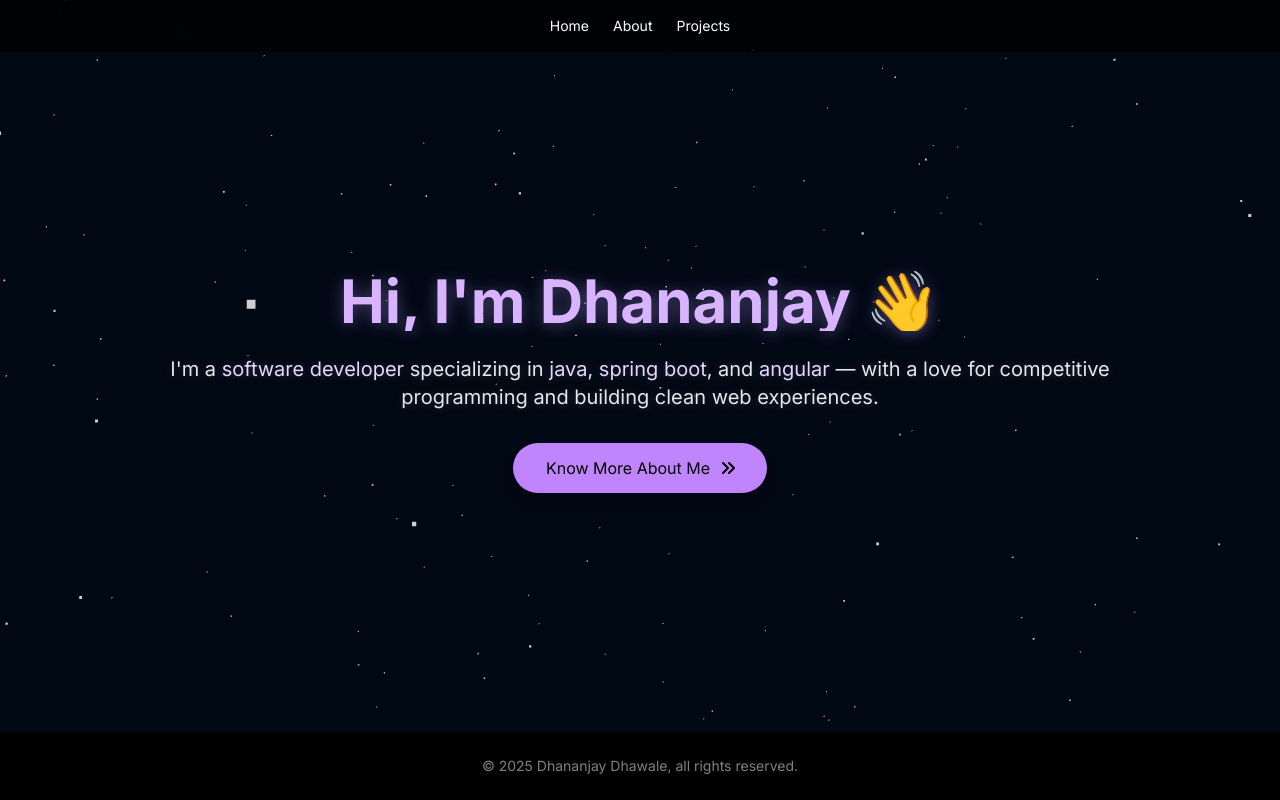
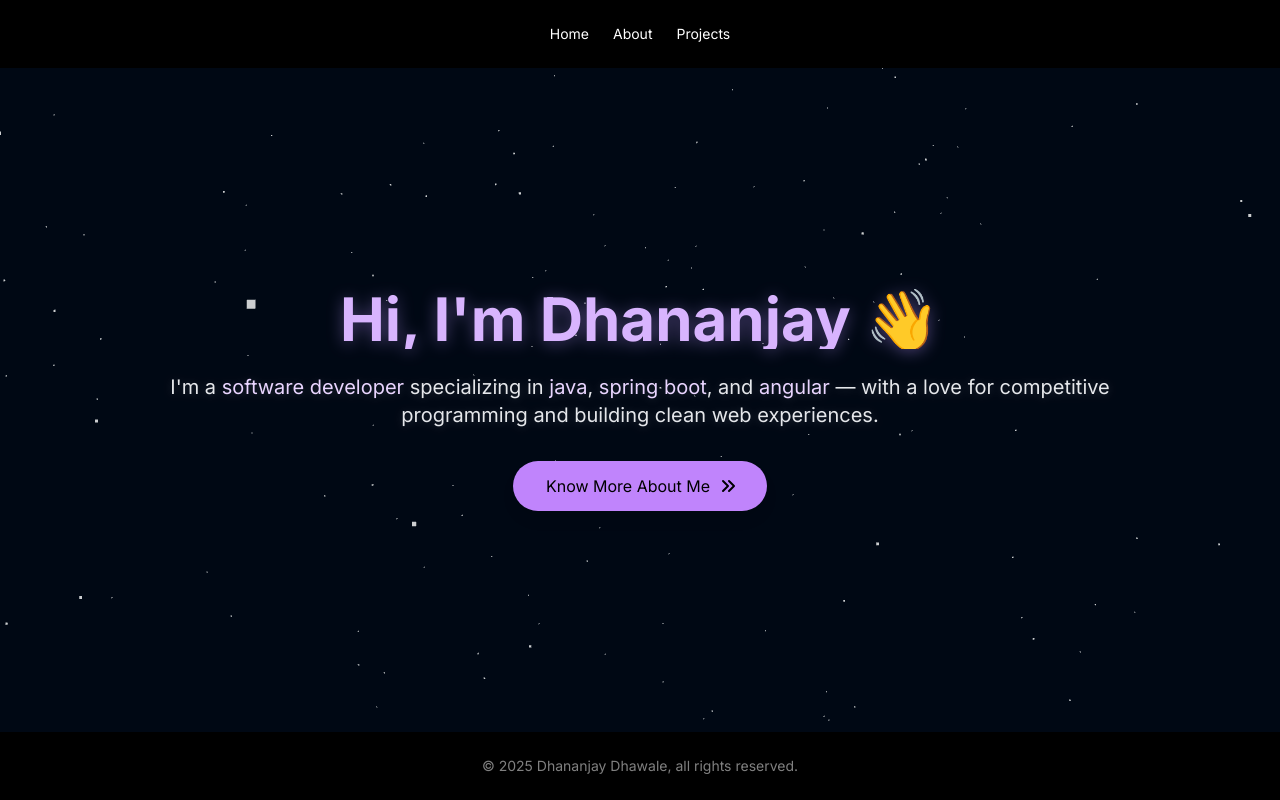
Before and after one commit to dhananjay-dhawale/astro-portfolio, an Astro site: page / in a window 1280 px wide. Built offline with nearby package versions, Linux system fonts and the light colour scheme; Astro itself is replaced by a stand-in of ours.

Commit message:
more subtle changes

```diff
--- a/src/components/Header.tsx
+++ b/src/components/Header.tsx
@@ -1,6 +1,6 @@
 export default function Header() {
   return (
-    <header className="sticky top-0 z-50 bg-black/70 backdrop-blur text-white px-6 py-4 flex justify-center items-center">
+    <header className="sticky top-0 z-50 bg-black text-white px-6 py-6 flex justify-center items-center">
       <nav className="space-x-6 text-sm">
         <a href="/astro-portfolio/" className="hover:text-sky-400">Home</a>
         <a href="/astro-portfolio/about" className="hover:text-sky-400">About</a>
--- a/src/layouts/BaseLayout.astro
+++ b/src/layouts/BaseLayout.astro
@@ -14,8 +14,10 @@ import Footer from '../components/Footer.tsx';
   <body class="bg-gradient-to-b from-[#000814] via-[#001d3d] to-[#000814] text-white font-sans antialiased scroll-smooth">
     <div class="flex flex-col min-h-screen">
       <Header />
-      <main class="flex-1 px-4 sm:px-8 md:px-16 lg:px-24 xl:px-32">
-        <slot />
+      <main class="flex-1 flex items-center justify-center">
+        <div class="px-4 sm:px-8 md:px-16 lg:px-24 xl:px-32 py-8 w-full">
+          <slot />
+        </div>
       </main>
       <Footer />
     </div>
--- a/src/pages/index.astro
+++ b/src/pages/index.astro
@@ -6,7 +6,5 @@ import BaseLayout from '../layouts/BaseLayout.astro';
 
 <BaseLayout>
   <StarBackground client:load />
-  <div class="min-h-[calc(100vh-140px)] flex items-center justify-center">
-    <Hero client:load />
-  </div>
+  <Hero client:load />
 </BaseLayout>
```
